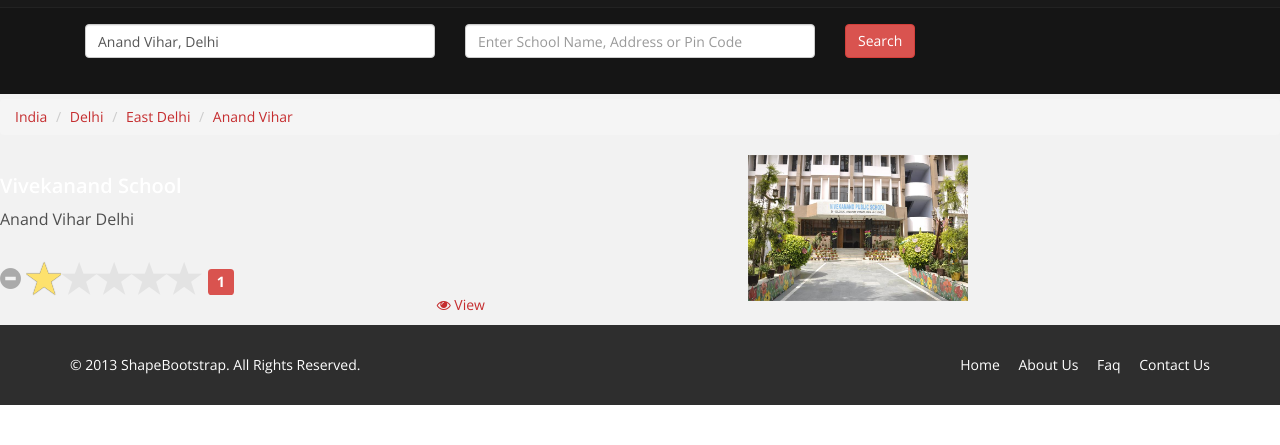
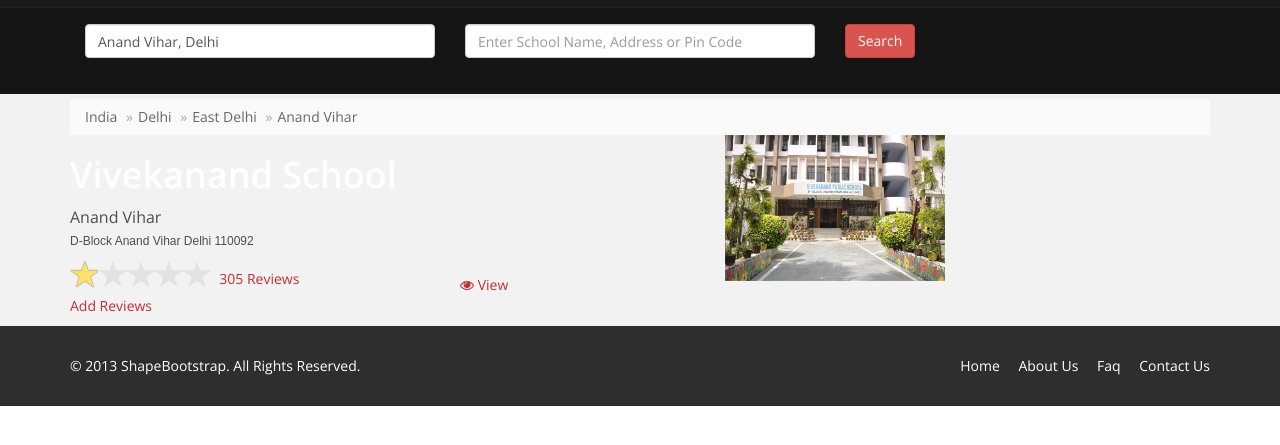
Before and after one commit to aroratheneo/rateschool, a plain HTML site: page PrototypeV1.0/P2_SchoolRate.html in a window 1280 px wide. Shown: the part 65-510 px from the top of the page. Drawn offline with nearby package versions, Linux system fonts and the light colour scheme.

Commit message:
Adding my changes

```diff
--- a/PrototypeV1.0/P2_SchoolRate.html
+++ b/PrototypeV1.0/P2_SchoolRate.html
@@ -29,6 +29,40 @@
     <script src="http://ajax.googleapis.com/ajax/libs/jquery/2.1.1/jquery.min.js"></script>
     <script src="js/star-rating.js" type="text/javascript"></script>
 	 <style>
+
+	 .lead {
+    margin-bottom: 0;
+}
+
+	 /*customize breadcrumb*/
+.breadcrumb {
+     background-color: #FAFAFA;
+     border-radius: 0;
+     -moz-border-radius: 0;
+     -webkit-border-radius: 0;
+     -o-border-radius: 0;
+	 margin-bottom:0;
+}
+
+/*change breadcrumb links color*/
+.breadcrumb a {
+     color: #666;
+}
+
+.breadcrumb a:hover {
+     text-decoration: none;
+}
+
+/*change active color*/
+.breadcrumb > .active {
+     color: #9CD05F;
+}
+
+/*change breadcrumb separator to raquo symbol*/
+.breadcrumb > li + li:before {
+     content: "\00BB";
+     color: #aaa;
+}
 
       .image-container
       {
@@ -97,20 +131,35 @@
 
 
     <section id="feature" >
-        <div class="container-fluid">
+        <div class="container">
 		<div class="Row">
+
 		<ul class="breadcrumb">
         <li><a href="#">India</a></li>
         <li><a href="#">Delhi</a></li>
         <li><a href="#">East Delhi</a></li>
 		<li class="active"><a href="#">Anand Vihar</a></li>
+
     </ul>
+
 		</div>
-		<div class="row row-eq-height">
+		<div class="row">
            <div class="col-xs-6 col-lg-4">
-                <h2>Vivekanand School</h2>
-                <p class="lead">Anand Vihar Delhi</p>
-				<div class="star-rating rating-sm rating-active"><div class="clear-rating clear-rating-active" title="Clear"><i class="glyphicon glyphicon-minus-sign"></i></div><div class="rating-container rating-gly-star" data-content=""><div class="rating-stars" data-content="" style="width: 20%;"></div><input id="input-21f" value="0" type="number" min="0" max="5" step="0.1" data-size="xs" class="form-control hide"></div><div class="caption"><span class="label label-danger">1</span></div></div>
+                <h1>Vivekanand School</h1>
+                <p class="lead">Anand Vihar</p>
+				<p class="lead" style="font-family:Arial,Tahoma,'Bitstream Vera Sans',sans-serif; font-size:12px">D-Block Anand Vihar Delhi 110092</p>
+				<div class="star-rating rating-xs rating-active">
+				<div class="rating-container rating-gly-star" data-content="">
+				<div class="rating-stars" data-content="" style="width: 20%;">
+				</div>
+
+				</div>
+				<a property="reviewCount" style="font-size:14px" content="305">305 Reviews</a>
+
+
+				</div>
+				<a property="reviewCount" style="font-size:14px" content="305">Add Reviews</a>
+
             </div>
 			<div class="col-xs-12 col-sm-6 col-lg-8">
 			<div>
@@ -127,7 +176,8 @@
 			</div>
 		</div>
 
-
+		<div class="row">
+		</div>
 
 
 		</div><!--/.container-->
--- a/PrototypeV1.0/css/star-rating.css
+++ b/PrototypeV1.0/css/star-rating.css
@@ -28,7 +28,7 @@
     padding-left: 1px;
 }
 
-.rating-gly {
+.rating-gly div {
     font-family: 'Glyphicons Halflings';
 }
 
@@ -141,7 +141,7 @@
     font-size: 2.5em;
 }
 
-.rating-xs {
+.rating-xs  {
     font-size: 2em;
 }
 
```
